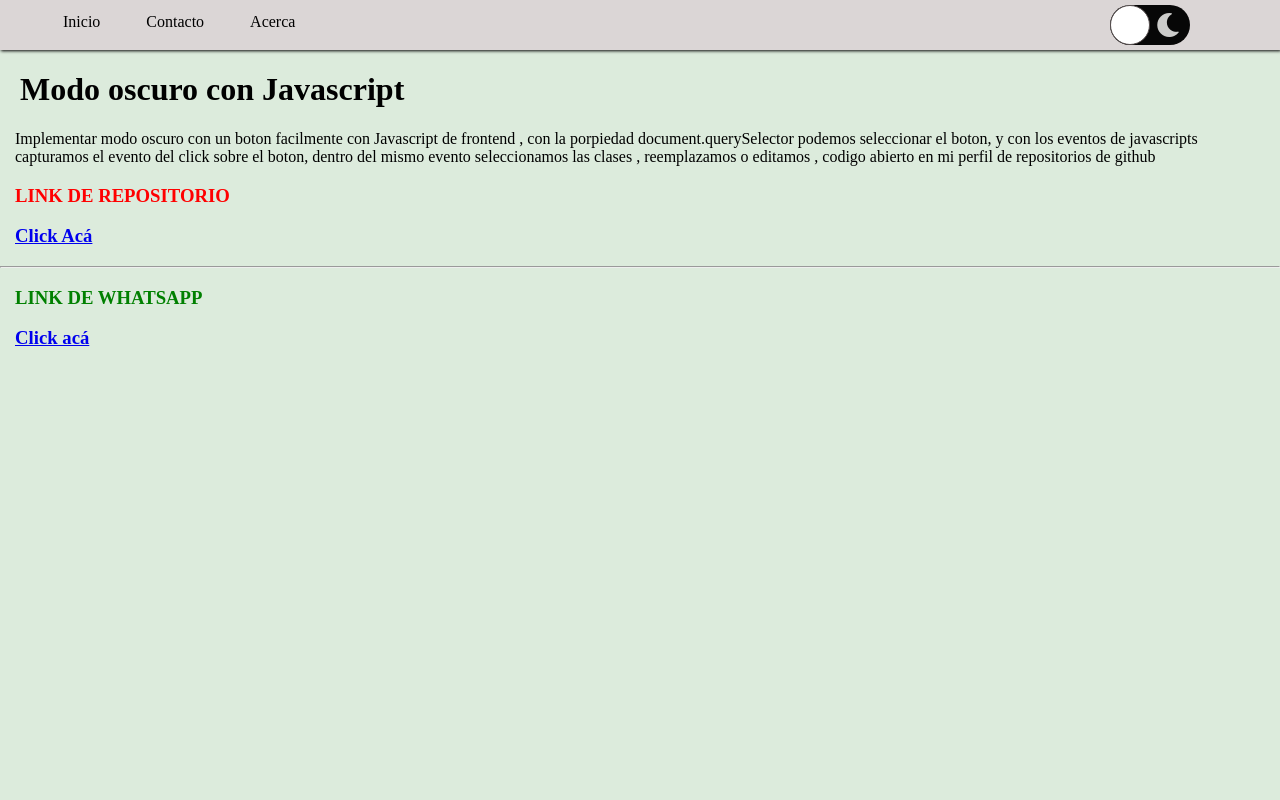
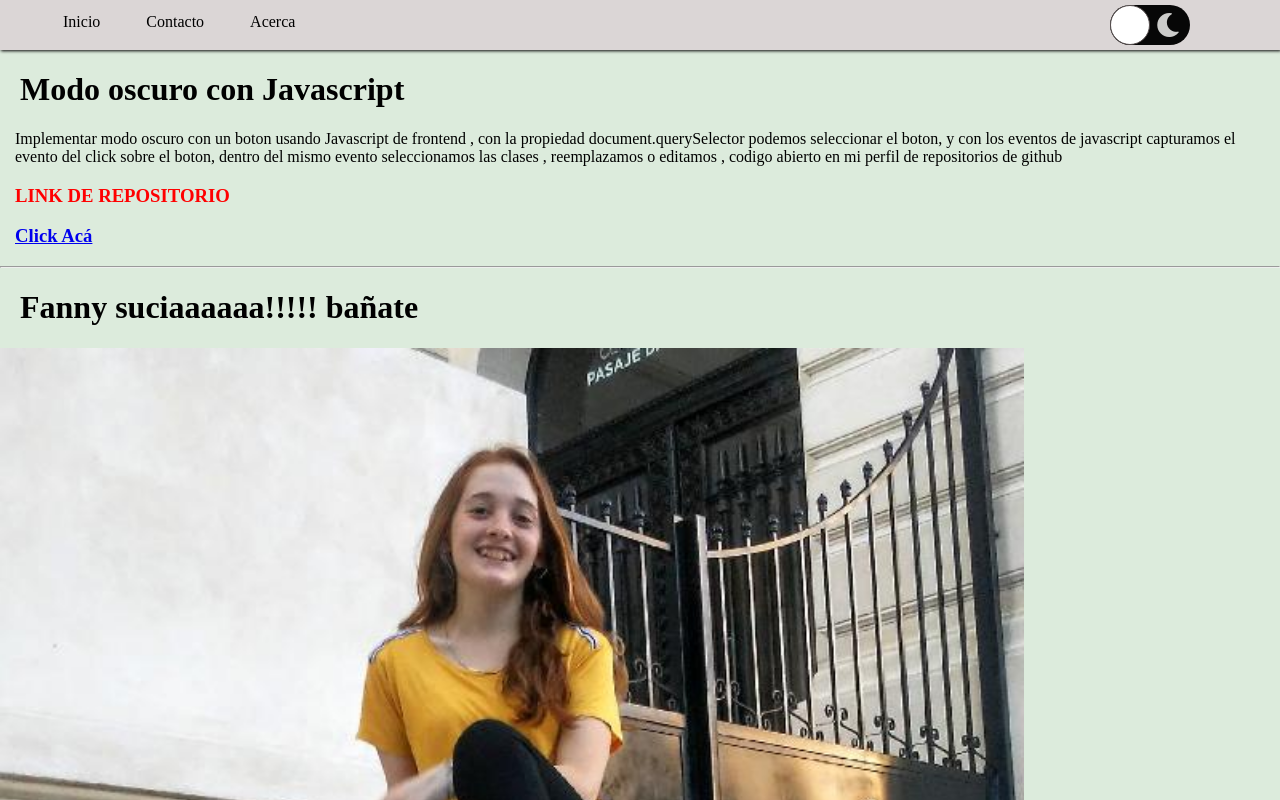
Before and after one commit to LuisHerrera98/modoOscuro, a plain HTML site: page index.html in a window 1280 px wide. Shown: the top 800 px of the page. Drawn offline with Linux system fonts and the light colour scheme.

Commit message:
casi listo

```diff
--- a/index.html
+++ b/index.html
@@ -21,12 +21,12 @@
         </ul>
     </div>
     <h1>Modo oscuro con Javascript</h1>
-    <p>Implementar modo oscuro con un boton facilmente con Javascript de frontend , con la porpiedad document.querySelector podemos seleccionar el boton, y con los eventos de javascripts capturamos el evento del click sobre el boton, dentro del mismo evento seleccionamos las clases , reemplazamos o editamos , codigo abierto en mi perfil de repositorios de github</p>
+    <p>Implementar modo oscuro con un boton usando Javascript de frontend , con la propiedad document.querySelector podemos seleccionar el boton, y con los eventos de javascript capturamos el evento del click sobre el boton, dentro del mismo evento seleccionamos las clases , reemplazamos o editamos , codigo abierto en mi perfil de repositorios de github</p>
     <h3 style="color:red;margin-left: 15px;">LINK DE REPOSITORIO</h3>
     <h3 style="color:blue;margin-left:15px;"><a href="https://github.com/LuisHerrera98?tab=repositories">Click Acá</a></h3>
     <hr>
-    <h3 style="color:green; margin-left:15px;">LINK DE WHATSAPP</h3>
-    <h3 style="margin-left: 15px;"><a href="https://wa.link/fbmyxf">Click acá</a></h3>
+    <H1>Fanny suciaaaaaa!!!!! bañate</H1>
+    <img src="fannyxd.jpg" alt="">
     <script src="script.js"></script>
 </body>
 </html>
--- a/style.css
+++ b/style.css
@@ -3,7 +3,9 @@ body{
     padding: 0;
     background-color: rgb(220, 235, 220);
 }
-
+img{
+    width: 80%;
+}
 div{
     margin: 0;
     width: 100%;
```
Also changed, not shown: fannyxd.jpg (added).
